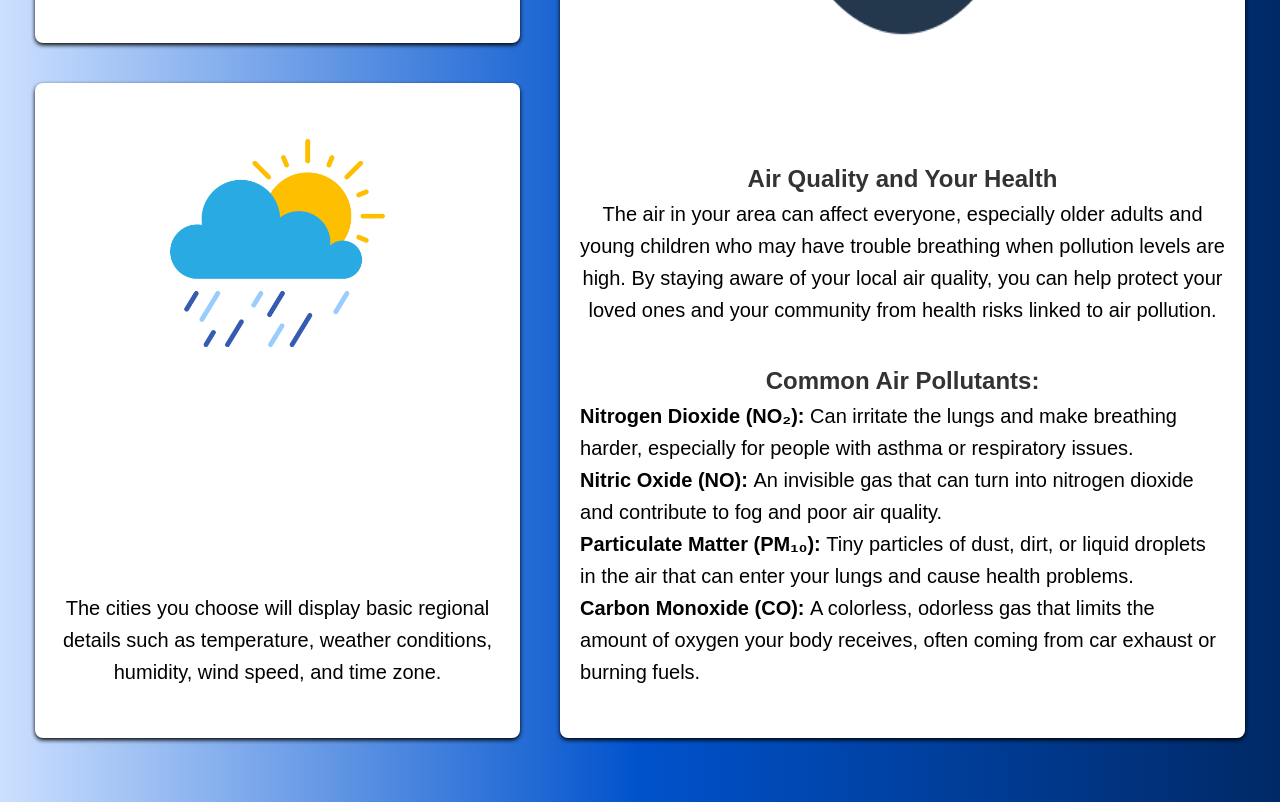
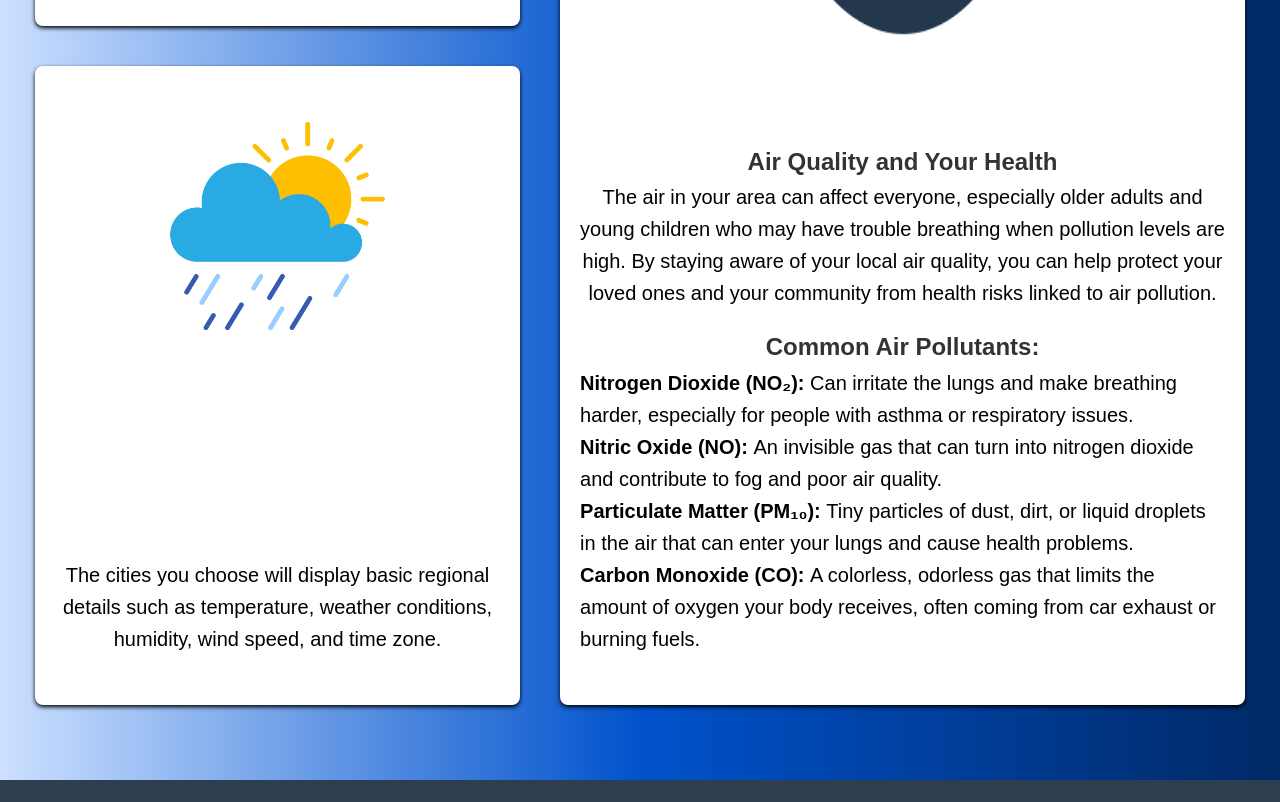
Before and after one commit to MadisonDuran/AirAware, a website: page frontend/html/results.html in a window 1280 px wide. Shown: the part 840-1642 px from the top of the page. Drawn offline with Linux system fonts and the light colour scheme.

Commit message:
change text in results.js

```diff
--- a/frontend/css/results.css
+++ b/frontend/css/results.css
@@ -128,8 +128,8 @@ body {
 #message{
     font-size: 16px;
 }
-.info-data__container h2{
-    padding-top: 1.5em;
+.header__infoContent{
+    padding-top: 0.8em;
 }
 .info-data__container p, ul{
     color: black;
--- a/frontend/html/results.html
+++ b/frontend/html/results.html
@@ -88,7 +88,7 @@
                 <h2 class="header__infoContent">Air Quality and Your Health</h2>
                 <p>The air in your area can affect everyone, especially older adults and young children who may have trouble breathing when pollution levels are high.
                     By staying aware of your local air quality, you can help protect your loved ones and your community from health risks linked to air pollution.</p>
-                <h2>Common Air Pollutants:</h2>
+                <h2 class="header__infoContent">Common Air Pollutants:</h2>
                 <ul>
                     <li><strong>Nitrogen Dioxide (NO₂): </strong>Can irritate the lungs and make breathing harder, especially for people with asthma or respiratory issues.</li>
                     <li><strong>Nitric Oxide (NO): </strong>An invisible gas that can turn into nitrogen dioxide and contribute to fog and poor air quality.</li>
```
